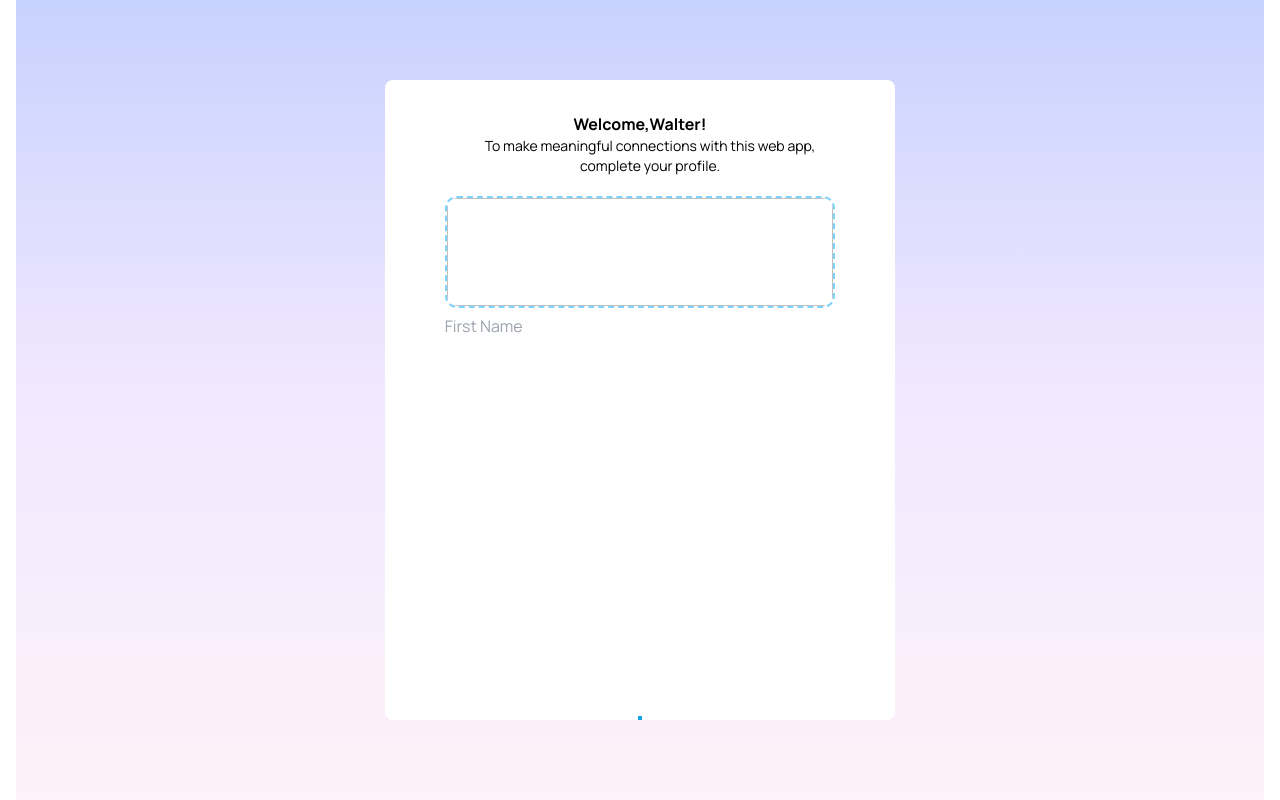
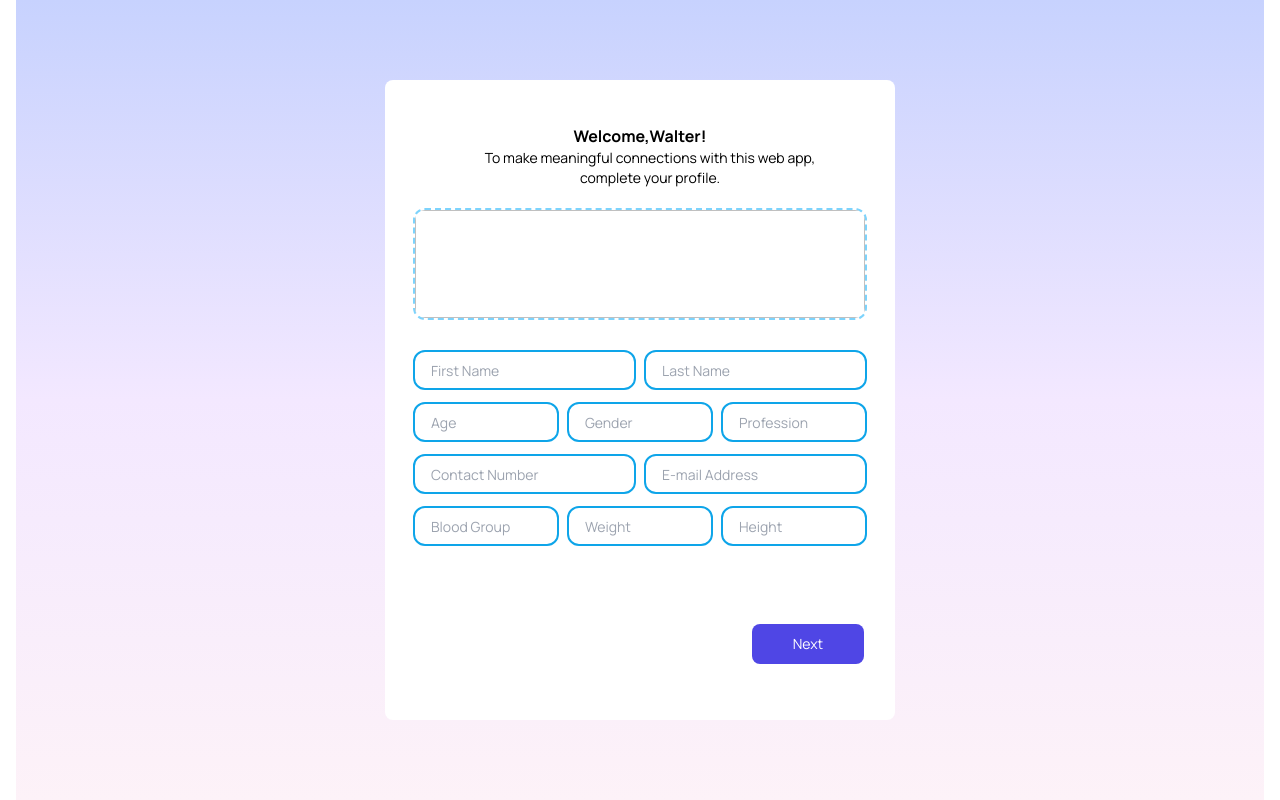
Before and after one commit to firedev99/gluco-guide-diabetes-patients, a Next.js app: page /login in a window 1280 px wide. Built offline with nearby package versions, Linux system fonts and the light colour scheme.

Commit message:
button_update

```diff
--- a/components/ui/Form.tsx
+++ b/components/ui/Form.tsx
@@ -1,7 +1,7 @@
 export default function Form() {
   return (
     <div className="w-[510px] h-4/5 flex flex-col justify-between items-center bg-white rounded-lg">
-      <form className="mt-4">
+      <form className="m-7">
         <h2 className="pt-4 text-align: center text-1xl font-bold">
           Welcome,Walter!
         </h2>
@@ -17,19 +17,69 @@ export default function Form() {
           alt=""
           className="mt-5 w-full h-28 border-2 border-sky-300 border-dashed rounded-xl"
         />
-        <br />
-        <div>
-          <input type="text" placeholder="First Name" />
+
+        <div className="pt-6 grid grid-cols-2 gap-2">
+          <input
+            className="p-4 text-sm w-auto h-10 border-2 border-sky-500 border-solid rounded-xl"
+            type="text"
+            placeholder="First Name"
+          />
+          <input
+            className="p-4 text-sm w-auto h-10 border-2 border-sky-500 border-solid rounded-xl"
+            type="text"
+            placeholder="Last Name"
+          />
+        </div>
+        <div className="pt-3 grid grid-cols-3 gap-2">
+          <input
+            className="p-4 text-sm w-auto h-10 border-2 border-sky-500 border-solid rounded-xl"
+            type="text"
+            placeholder="Age"
+          />
+          <input
+            className="p-4 text-sm w-auto h-10 border-2 border-sky-500 border-solid rounded-xl"
+            type="text"
+            placeholder="Gender"
+          />
+          <input
+            className="p-4 text-sm w-auto h-10 border-2 border-sky-500 border-solid rounded-xl"
+            type="text"
+            placeholder="Profession"
+          />
+        </div>
+        <div className="pt-3 grid grid-cols-2 gap-2">
+          <input
+            className="p-4 text-sm w-auto h-10 border-2 border-sky-500 border-solid rounded-xl"
+            type="text"
+            placeholder="Contact Number"
+          />
+          <input
+            className="p-4 text-sm w-auto h-10 border-2 border-sky-500 border-solid rounded-xl"
+            type="text"
+            placeholder="E-mail Address"
+          />
+        </div>
+        <div className="pt-3 grid grid-cols-3 gap-2">
+          <input
+            className="p-4 text-sm w-auto h-10 border-2 border-sky-500 border-solid rounded-xl"
+            type="text"
+            placeholder="Blood Group"
+          />
+          <input
+            className="p-4 text-sm w-auto h-10 border-2 border-sky-500 border-solid rounded-xl"
+            type="text"
+            placeholder="Weight"
+          />
+          <input
+            className="p-4 text-sm w-auto h-10 border-2 border-sky-500 border-solid rounded-xl"
+            type="text"
+            placeholder="Height"
+          />
         </div>
       </form>
-
-      <input
-        className="border-style: dashed border-2 border-sky-500 "
-        type="image"
-        src=""
-        alt=""
-      />
+      <button className="ms-96 mr-12 mb-14 w-28 h-10 pb-2 pt-2 border-none bg-indigo-600 rounded-lg text-center text-white text-sm">
+        Next
+      </button>
     </div>
   );
 }
-//border-color: rgb(163 230 53) border-style: solid h-3/5 width: 20% background-color: rgb(14 165 233)
```
